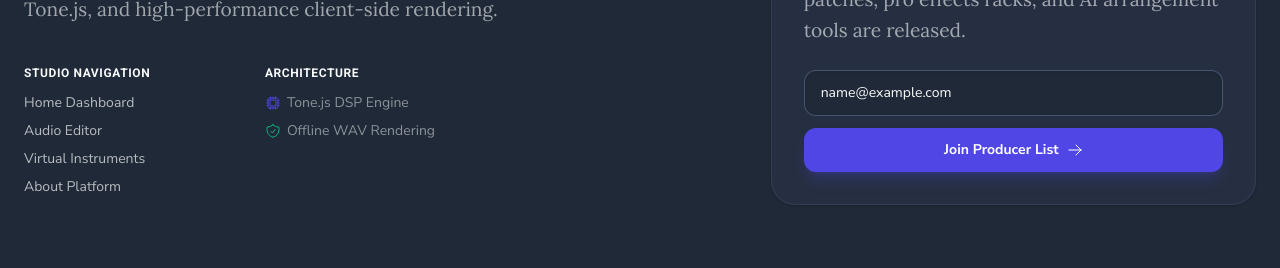
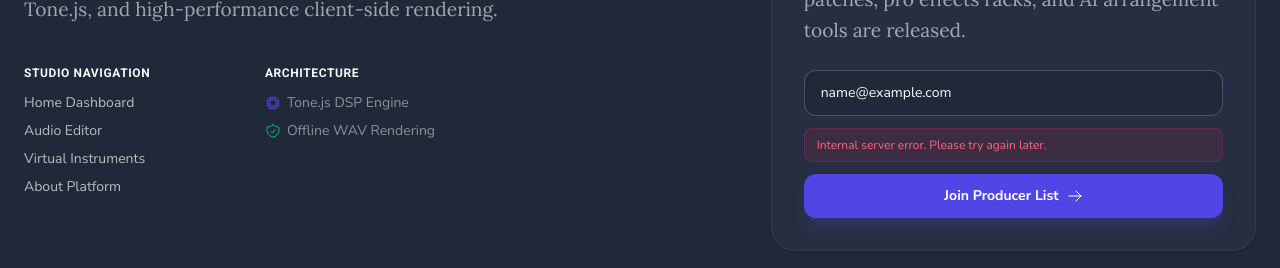
Before and after one commit to Apfirebolt/next_audio_editor, a Next.js app: page / in a window 1280 px wide. Both pictures are taken after typing "name@example.com" into the empty fields and a click on the button "Join Producer List". Shown: the part 1670-1938 px from the top of the page. Built offline with nearby package versions, Linux system fonts and the light colour scheme; no server answers; the database is empty.

Commit message:
feat: added email notifications

```diff
--- a/package.json
+++ b/package.json
@@ -22,6 +22,7 @@
     "chart.js": "^4.5.1",
     "gsap": "^3.15.0",
     "js-cookie": "^3.0.8",
+    "mongoose": "^9.11.2",
     "next": "^16.3.6",
     "react": "^19.3.0",
     "react-chartjs-2": "^5.3.1",
--- a/src/components/Footer.jsx
+++ b/src/components/Footer.jsx
@@ -1,9 +1,44 @@
 'use client';
 
+import { useState } from 'react';
 import Link from 'next/link';
 import { RadioIcon, ArrowRightIcon, ShieldCheckIcon, CpuChipIcon } from "@heroicons/react/24/outline";
 
 const Footer = () => {
+  const [email, setEmail] = useState('');
+  const [status, setStatus] = useState('idle');
+  const [message, setMessage] = useState('');
+
+  const handleSubscribe = async (e) => {
+    e.preventDefault();
+    if (!email) return;
+
+    setStatus('loading');
+    setMessage('');
+
+    try {
+      const res = await fetch('/api/subscribe', {
+        method: 'POST',
+        headers: { 'Content-Type': 'application/json' },
+        body: JSON.stringify({ email }),
+      });
+
+      const data = await res.json();
+
+      if (res.ok) {
+        setStatus('success');
+        setMessage(data.message || 'Successfully subscribed!');
+        setEmail('');
+      } else {
+        setStatus('error');
+        setMessage(data.error || 'Something went wrong. Please try again.');
+      }
+    } catch (error) {
+      setStatus('error');
+      setMessage('Network error. Please check your connection.');
+    }
+  };
+
   return (
     <footer className="bg-light dark:bg-dark border-t border-tertiary/20 dark:border-tertiary/10 text-dark/70 dark:text-light/70 transition-colors">
       <div className="container mx-auto px-6 py-16 max-w-7xl">
@@ -84,19 +119,36 @@ const Footer = () => {
               </p>
             </div>
 
-            <form onSubmit={(e) => e.preventDefault()} className="space-y-3 font-sans">
+            <form onSubmit={handleSubscribe} className="space-y-3 font-sans">
               <div className="relative">
                 <input
                   type="email"
+                  value={email}
+                  onChange={(e) => setEmail(e.target.value)}
                   placeholder="Enter your producer email"
-                  className="w-full px-4 py-3 text-sm bg-white dark:bg-dark border border-tertiary/30 rounded-xl focus:outline-none focus:border-primary text-dark dark:text-light placeholder-dark/30 dark:placeholder-light/30 shadow-inner"
+                  required
+                  disabled={status === 'loading'}
+                  className="w-full px-4 py-3 text-sm bg-white dark:bg-dark border border-tertiary/30 rounded-xl focus:outline-none focus:border-primary text-dark dark:text-light placeholder-dark/30 dark:placeholder-light/30 shadow-inner disabled:opacity-60"
                 />
               </div>
+
+              {/* Status message displayed right before the subscribe button */}
+              {message && (
+                <div className={`text-xs px-3 py-2 rounded-lg font-medium transition-all ${
+                  status === 'success'
+                    ? 'bg-emerald-500/10 text-emerald-600 dark:text-emerald-400 border border-emerald-500/20'
+                    : 'bg-rose-500/10 text-rose-600 dark:text-rose-400 border border-rose-500/20'
+                }`}>
+                  {message}
+                </div>
+              )}
+
               <button
                 type="submit"
-                className="w-full py-3 text-sm font-bold text-white bg-primary hover:bg-secondary rounded-xl transition-all flex items-center justify-center gap-2 shadow-lg shadow-primary/25"
+                disabled={status === 'loading'}
+                className="w-full py-3 text-sm font-bold text-white bg-primary hover:bg-secondary rounded-xl transition-all flex items-center justify-center gap-2 shadow-lg shadow-primary/25 disabled:opacity-50 cursor-pointer"
               >
-                <span>Join Producer List</span>
+                <span>{status === 'loading' ? 'Joining List...' : 'Join Producer List'}</span>
                 <ArrowRightIcon className="h-4 w-4" />
               </button>
             </form>
```
Also changed, not shown: 1 other file (tests, documents, lock files or other folders).
